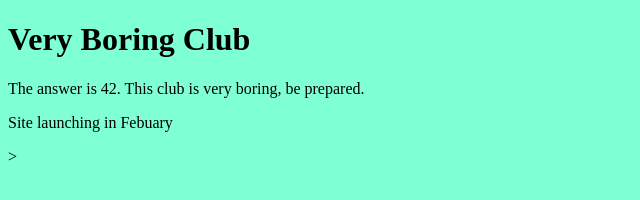
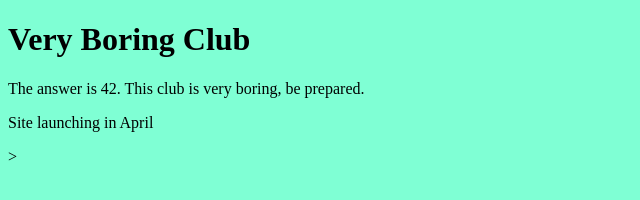
Before and after one commit to lolozhang/veryboring, a plain HTML site: page index.html in a window 1280 px wide. Shown: the full height of the page, 0-640 px from the left. Drawn offline with Linux system fonts and the light colour scheme.

Commit message:
update the copy to April

```diff
--- a/index.html
+++ b/index.html
@@ -8,7 +8,7 @@
     <body>
         <h1>Very Boring Club</h1>
         <p>The answer is 42. This club is very boring, be prepared.</p>
-        <p>Site launching in Febuary</p>
+        <p>Site launching in April</p>
 
     </body>
 </html>>
```
